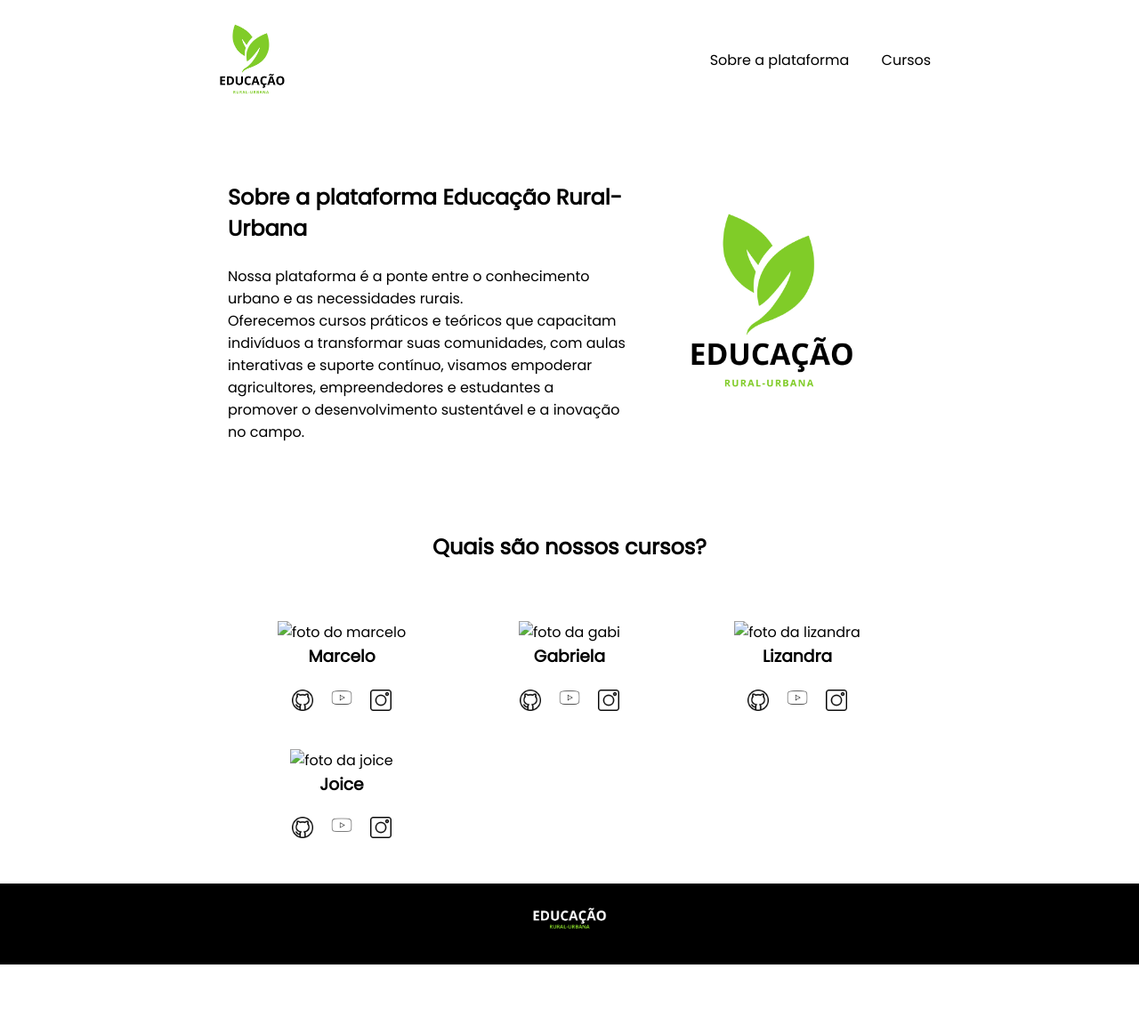
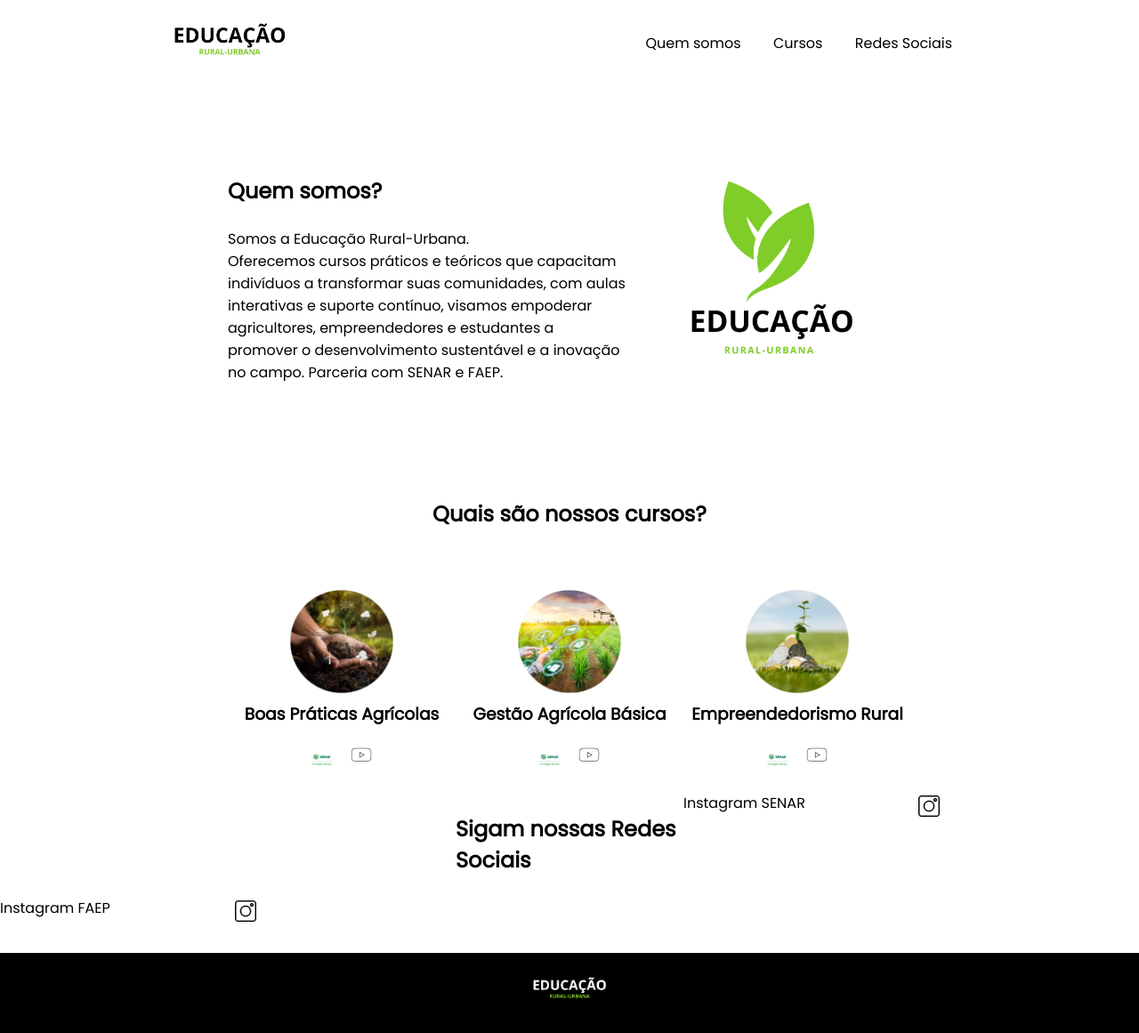
Before and after one commit to puchalskii/agrinho, a plain HTML site: page index.html in a window 1280 px wide. Shown: the part 21-1182 px from the top of the page at 89% size. Before the commit the page ends 1105 px from the top, so only its background shows below. Drawn offline with Linux system fonts and the light colour scheme.

Commit message:
Add files via upload

```diff
--- a/index.html
+++ b/index.html
@@ -14,17 +14,19 @@
 
 <body>
     <header class="cabecalho">
-        <img class="cabecalho-imagem" src="educação.png" alt="logo da alura start">
+        <img class="cabecalho-imagem" src="logo.png" alt="logo da alura start">
         <ul class="cabecalho-lista">
-            <li class="cabecalho-lista-item"><a href="#escola">Sobre a plataforma</a></li>
+            <li class="cabecalho-lista-item"><a href="#escola">Quem somos</a></li>
             <li class="cabecalho-lista-item"><a href="#estudante">Cursos</a></li>
+            <li class="cabecalho-lista-item"><a href="#redes sociais">Redes Sociais</a></li>
         </ul>
     </header>
     <section id="escola">
         <div class="escola-div-conteudo">
-            <h2 class="escola-titulo">Sobre a plataforma Educação Rural-Urbana</h2>
-            <p class="escola-texto-um"> Nossa plataforma é a ponte entre o conhecimento urbano e as necessidades rurais.</p>
+            <h2 class="escola-titulo">Quem somos?</h2>
+            <p class="escola-texto-um"> Somos a Educação Rural-Urbana.</p>
             <p class="escola-texto-dois"> Oferecemos cursos práticos e teóricos que capacitam indivíduos a transformar suas comunidades, com aulas interativas e suporte contínuo, visamos empoderar agricultores, empreendedores e estudantes a promover o desenvolvimento sustentável e a inovação no campo.
+                Parceria com SENAR e FAEP.
 
             </p>
         </div>
@@ -36,49 +38,44 @@
         <div class="estudante-todos">
             <span></span>
             <div class="estudante-div">
-                <img class="estudante-imagem" src="Marcelo.jpeg" alt="foto do marcelo">
-                <h3 class="estudante-nome">Marcelo</h3>
-                <a href="https://github.com/marcelopaludetto"><img class="estudante-icone" src="github.png"
+                <img class="estudante-imagem" src="boaspraticas.png" alt="foto do marcelo">
+                <h3 class="estudante-nome">Boas Práticas Agrícolas</h3>
+                <a href="https://ead.senar.org.br/cursos/boas-praticas-na-producao-vegetal"><img class="estudante-icone" src="senar1.png"
                         alt="icone github"></a>
-                <a href="https://www.youtube.com/watch?v=MY-JzqOxiRM"><img class="estudante-icone" src="youtube1.png"
+                <a href="https://www.youtube.com/watch?v=OUWIA2rWV4Q"><img class="estudante-icone" src="youtube1.png"
                         alt="icone youtube1"></a>
-                <a href="https://instagram.com/marcelopaludetto"><img class="estudante-icone" src="instagram.png"
-                        alt="icone instagram"></a>
+
             </div>
             <div class="estudante-div">
-                <img class="estudante-imagem" src="Gabi.jpg" alt="foto da gabi">
-                <h3 class="estudante-nome">Gabriela</h3>
-                <a href="https://github.com/GabrielaM-L"><img class="estudante-icone" src="github.png"
+                <img class="estudante-imagem" src="gestaoagricola.png" alt="foto da gabi">
+                <h3 class="estudante-nome">Gestão Agrícola Básica</h3>
+                <a href="https://ead.senar.org.br/cursos/gestao-da-empresa-rural"><img class="estudante-icone" src="senar1.png"
                         alt="icone github"></a>
-                <a href="https://www.youtube.com/watch?v=jp4uFzYVEFw"><img class="estudante-icone"
+                <a href="https://www.youtube.com/watch?v=iHRxQtE46LA"><img class="estudante-icone"
                         src="youtube1.png" alt="icone youtube1"></a>
-                <a href="https://www.instagram.com/gabriela_marcomini/"><img class="estudante-icone" src="instagram.png"
-                        alt="icone instagram"></a>
+
             </div>
             <div class="estudante-div">
-                <img class="estudante-imagem" src="Liz.jpg" alt="foto da lizandra">
-                <h3 class="estudante-nome">Lizandra</h3>
-                <a href="https://github.com/LizandraDuarte40"><img class="estudante-icone" src="github.png"
+                <img class="estudante-imagem" src="empreendedorismorural.png" alt="foto da lizandra">
+                <h3 class="estudante-nome">Empreendedorismo Rural</h3>
+                <a href="https://www.cnabrasil.org.br/projetos-e-programas/programa-empreendedor-rural"><img class="estudante-icone" src="senar1.png"
                         alt="icone github"></a>
-                <a href="https://www.youtube.com/watch?v=Wuu8Rx4muHc"><img class="estudante-icone"
+                <a href="https://www.youtube.com/watch?v=JllNqNvojtE"><img class="estudante-icone"
                         src="youtube1.png" alt="icone youtube1"></a>
-                <a href="https://www.instagram.com/lizandrarlm"><img class="estudante-icone" src="instagram.png"
-                        alt="icone instagram"></a>
             </div>
             <span></span>
             <span></span>
-            <div class="estudante-div">
-                <img class="estudante-imagem" src="Joice.jpg" alt="foto da joice">
-                <h3 class="estudante-nome">Joice</h3>
-                <a href="https://github.com/JoiceAlura"><img class="estudante-icone" src="github.png"
-                        alt="icone github"></a>
-                <a href="https://www.youtube.com/watch?v=737q0N4dMgI"><img class="estudante-icone" src="youtube1.png"
-                        alt="icone youtube1"></a>
-                <a href="https://www.instagram.com/joicebarbaresco/"><img class="estudante-icone" src="instagram.png"
+
+                    <section id="redes sociais"></section>
+                    <h1 class="escola-titulo"> Sigam nossas Redes Sociais</h1>
+                    <p class="escola-texto-um"> Instagram SENAR</p>
+                    <a href="https://www.instagram.com/sistemacna/?igsh=b3dlbHoxNXEwbTkx"><img class="estudante-icone" src="instagram.png"
                         alt="icone instagram"></a>
-            </div>
-            <span></span>
-            <span></span>
+                    <p class="escola-texto-dois"> Instagram FAEP</p>
+                <a href="https://www.instagram.com/sistema.faep/?igsh=eWlsc2dpa3Y1N3Nk"><img class="estudante-icone" src="instagram.png"
+                            alt="icone instagram"></a>
+
+                </p>
         </div>
     </section>
 
```
Also changed, not shown: boaspraticas.png (added), empreendedorismorural.png (added), gestaoagricola.png (added), logo.png (added), senar1.png (added).
